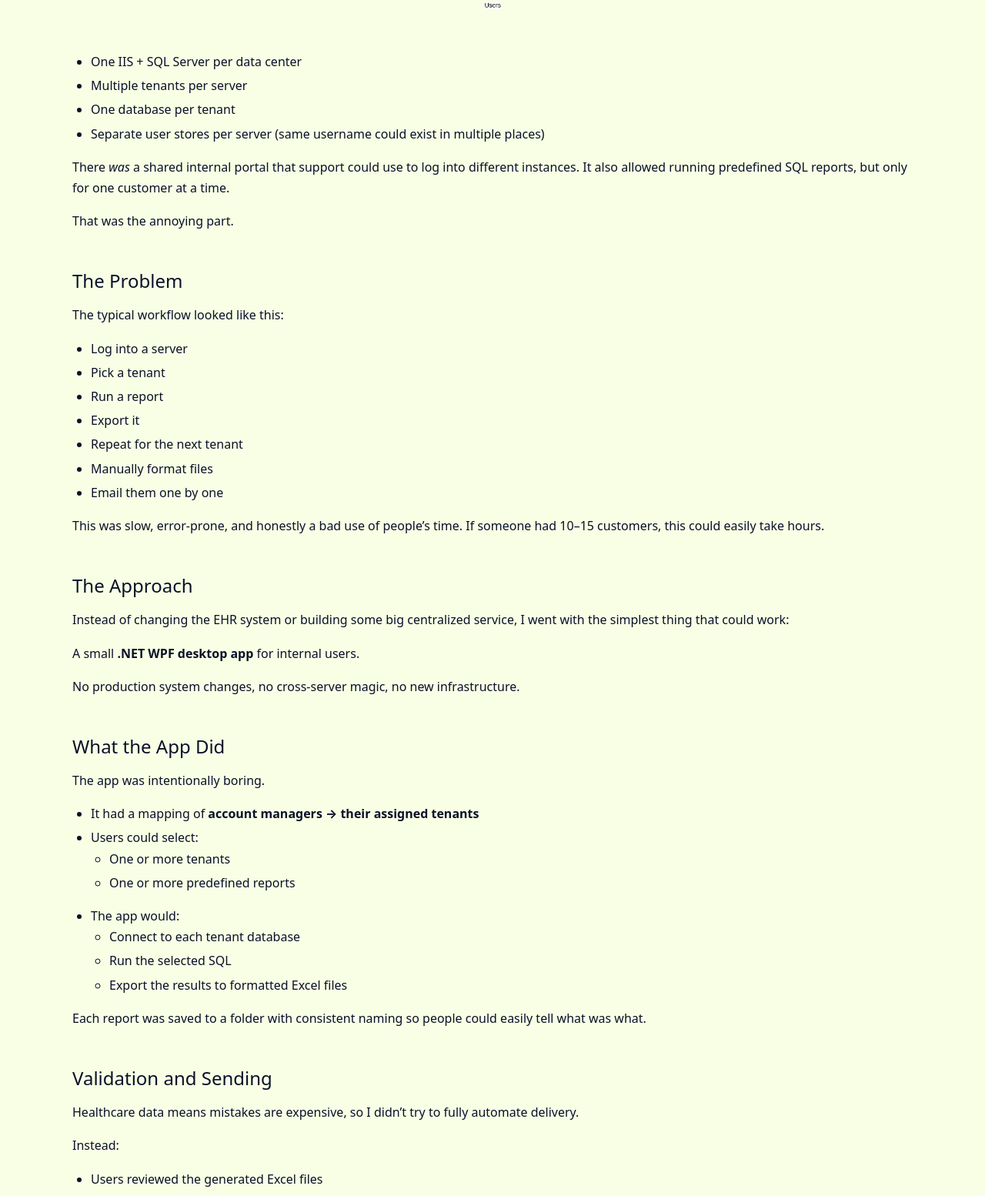
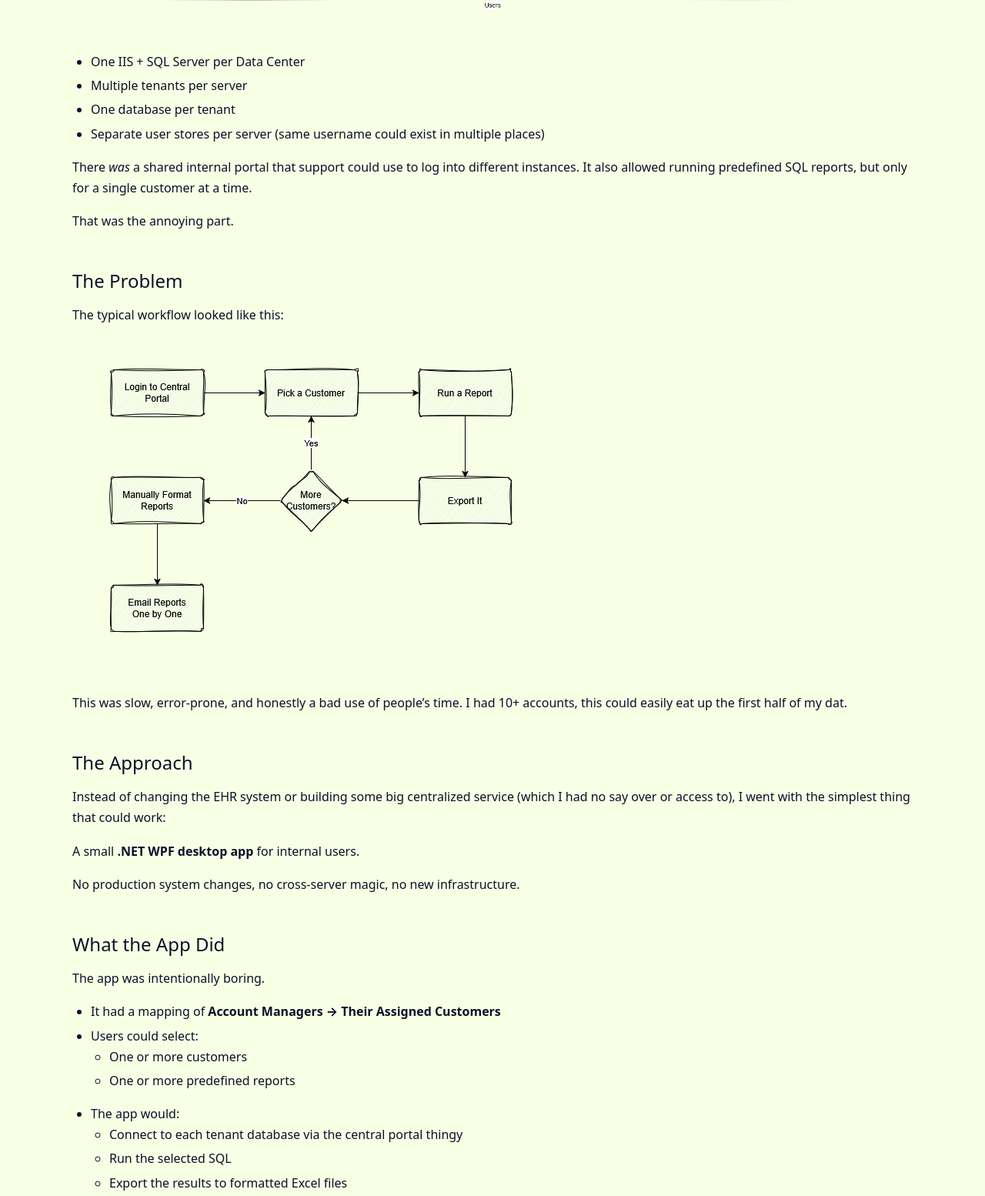
Before and after one commit to afroze9/afroze9.github.io, an Astro site: page /writing/batch-custom-reports in a window 1280 px wide. Shown: the part 1079-2633 px from the top of the page at 77% size. Built offline with nearby package versions, Linux system fonts and the light colour scheme; Astro itself is replaced by a stand-in of ours.

Commit message:
Remove outdated reporting image and add new batch reports images; update batch-custom-reports.md with new content and image references

```diff
--- a/src/content/writing/batch-custom-reports.md
+++ b/src/content/writing/batch-custom-reports.md
@@ -1,7 +1,7 @@
 ---
 title: "A Simple Batch Reporting Tool for a Very Fragmented EHR Setup"
 description: "How a small WPF app removed a lot of manual pain from running customer reports across isolated healthcare tenants."
-pubDate: 2024-03-15
+pubDate: 2025-12-16
 draft: false
 ---
 
@@ -13,14 +13,14 @@ Support and account managers (myself being one at that time) regularly needed to
 
 ## The Setup
 
-![](./assets/Reporting.png)
+![](./assets/batch-reports.png)
 
-- One IIS + SQL Server per data center
+- One IIS + SQL Server per Data Center
 - Multiple tenants per server
 - One database per tenant
 - Separate user stores per server (same username could exist in multiple places)
 
-There *was* a shared internal portal that support could use to log into different instances. It also allowed running predefined SQL reports, but only for one customer at a time.
+There *was* a shared internal portal that support could use to log into different instances. It also allowed running predefined SQL reports, but only for a single customer at a time.
 
 That was the annoying part.
 
@@ -28,19 +28,13 @@ That was the annoying part.
 
 The typical workflow looked like this:
 
-- Log into a server
-- Pick a tenant
-- Run a report
-- Export it
-- Repeat for the next tenant
-- Manually format files
-- Email them one by one
+![](./assets/batch-reports-flow.png)
 
-This was slow, error-prone, and honestly a bad use of people’s time. If someone had 10–15 customers, this could easily take hours.
+This was slow, error-prone, and honestly a bad use of people’s time. I had 10+ accounts, this could easily eat up the first half of my dat.
 
 ## The Approach
 
-Instead of changing the EHR system or building some big centralized service, I went with the simplest thing that could work:
+Instead of changing the EHR system or building some big centralized service (which I had no say over or access to), I went with the simplest thing that could work:
 
 A small **.NET WPF desktop app** for internal users.
 
@@ -50,12 +44,12 @@ No production system changes, no cross-server magic, no new infrastructure.
 
 The app was intentionally boring.
 
-- It had a mapping of **account managers → their assigned tenants**
+- It had a mapping of **Account Managers → Their Assigned Customers**
 - Users could select:
-  - One or more tenants
+  - One or more customers
   - One or more predefined reports
 - The app would:
-  - Connect to each tenant database
+  - Connect to each tenant database via the central portal thingy
   - Run the selected SQL
   - Export the results to formatted Excel files
 
@@ -80,7 +74,7 @@ This kept humans in the loop where it mattered.
 - It didn’t require touching regulated production code
 - It fit how support teams actually worked
 
-Sometimes the right solution is not a distributed system — it’s just a tool that saves people time.
+Sometimes the right solution is not a distributed system, it’s just a tool that saves people time.
 
 ## Things I’d Do Differently Now
 
```
Also changed, not shown: src/content/writing/assets/Reporting.drawio.svg (deleted), src/content/writing/assets/Reporting.png (deleted), src/content/writing/assets/batch-reports-flow.png (added), src/content/writing/assets/batch-reports.png (added).
